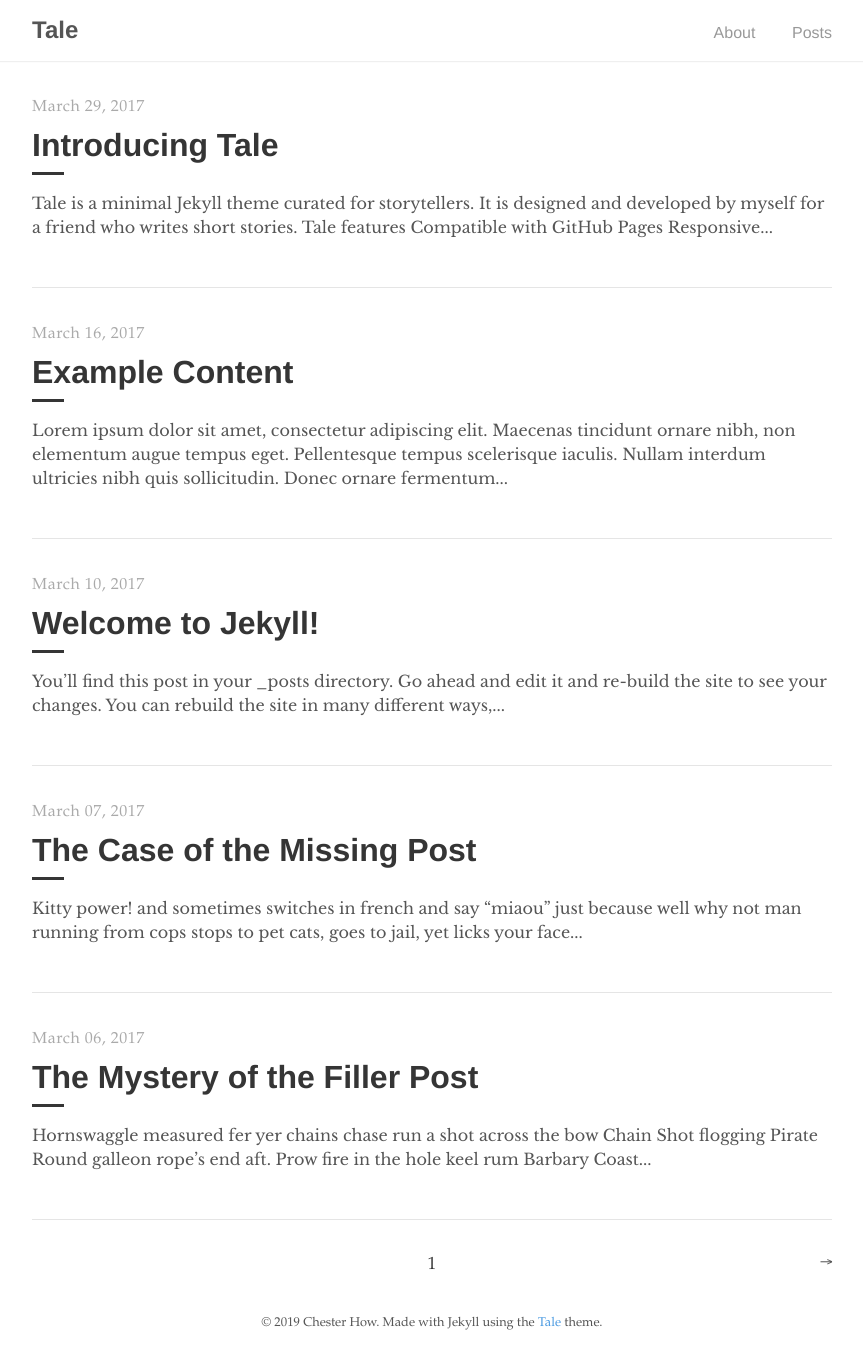
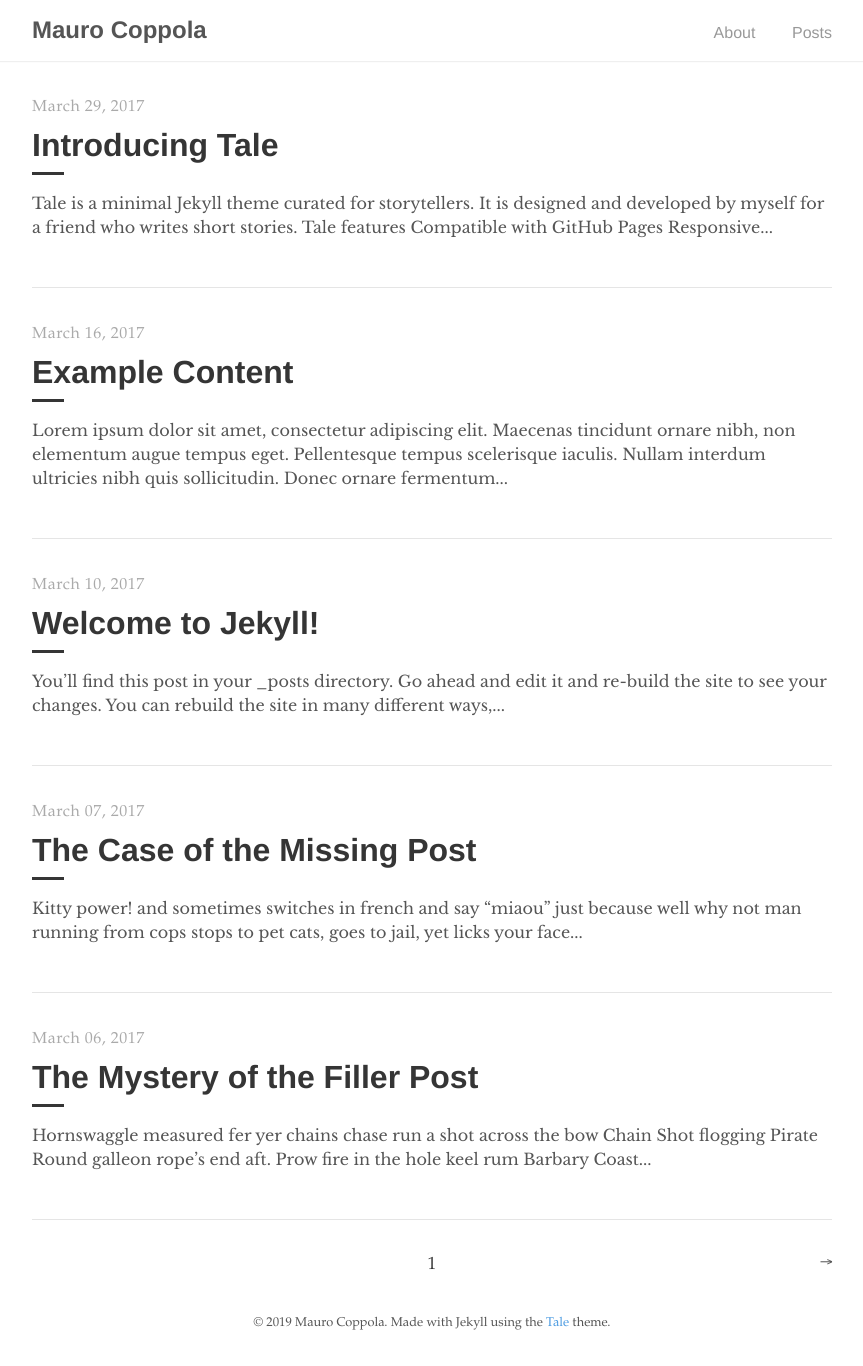
Before and after one commit to MauroCoppola/maurocoppola.github.io, a Jekyll site: the page built from index.html, in a window 1280 px wide. Shown: the whole page, without its empty margins (208-1071 px from the left). Built offline with Jekyll 4.4.1, drawn with Linux system fonts in a browser that asks for light colours; the list of posts is cut into pages by our own code.

Commit message:
Update _config.yml

```diff
--- a/_config.yml
+++ b/_config.yml
@@ -1,16 +1,15 @@
 # Site settings
-title:          Tale
-description:    "Minimal Jekyll theme for storytellers"
-url:            "https://chesterhow.github.io"
+title:          Mauro Coppola
+description:    "A personal blog about software development"
+url:            "https://maurocoppola.github.io"
 
 # Google Analytics
 google_analytics: UA—XXXXXXXX-X
 
 # Author
 author:
-  name:         Chester How
-  url:          https://chester.how
-  email:        chesterhow@gmail.com
+  name:         Mauro Coppola
+  url:          https://maurocoppola.github.io
 
 # Build settings
 markdown:       kramdown
```
